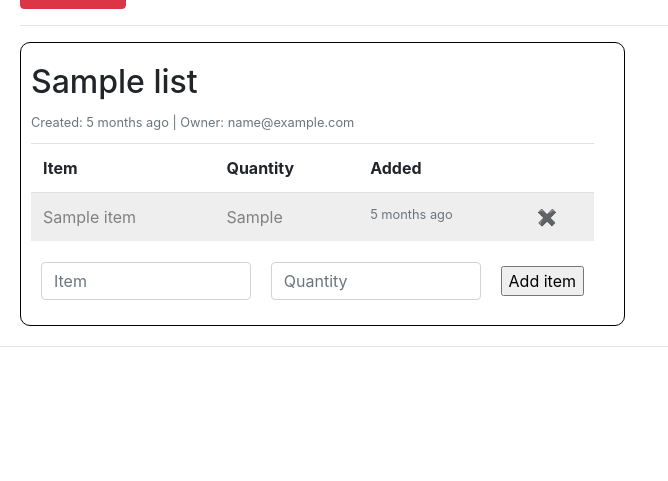
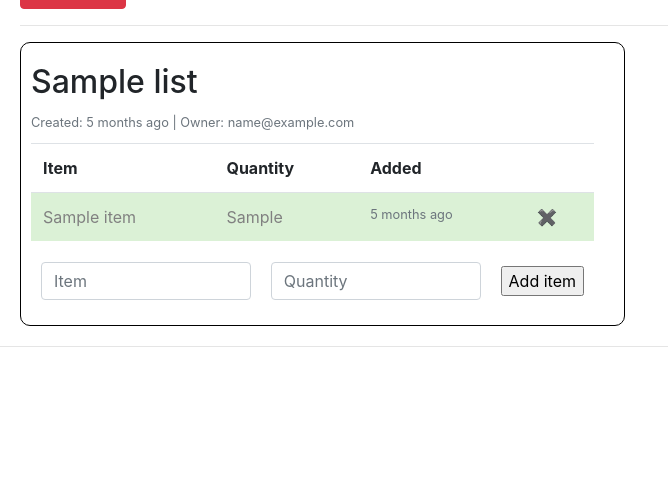
Before and after one commit to twhi/shopping-list, a Django app: page /list/1 in a window 1280 px wide. Shown: the part 172-653 px from the top of the page, without its empty margins (0-668 px from the left). Run offline with Django 3.2, Linux system fonts and the light colour scheme; a user stored in the database is signed in; tables that the repository leaves empty hold one stand-in row (values such as "Sample post"); some libraries are stand-ins or nearby versions.

Commit message:
colour change on found items

```diff
--- a/ShoppingList/static/base_static/base.css
+++ b/ShoppingList/static/base_static/base.css
@@ -136,7 +136,7 @@ td {
 
 tr.found-item {
     color: gray !important;
-    background-color: rgb(238, 238, 238);
+    background-color: rgb(219, 241, 214);
 }
 
 .close-button {
```
